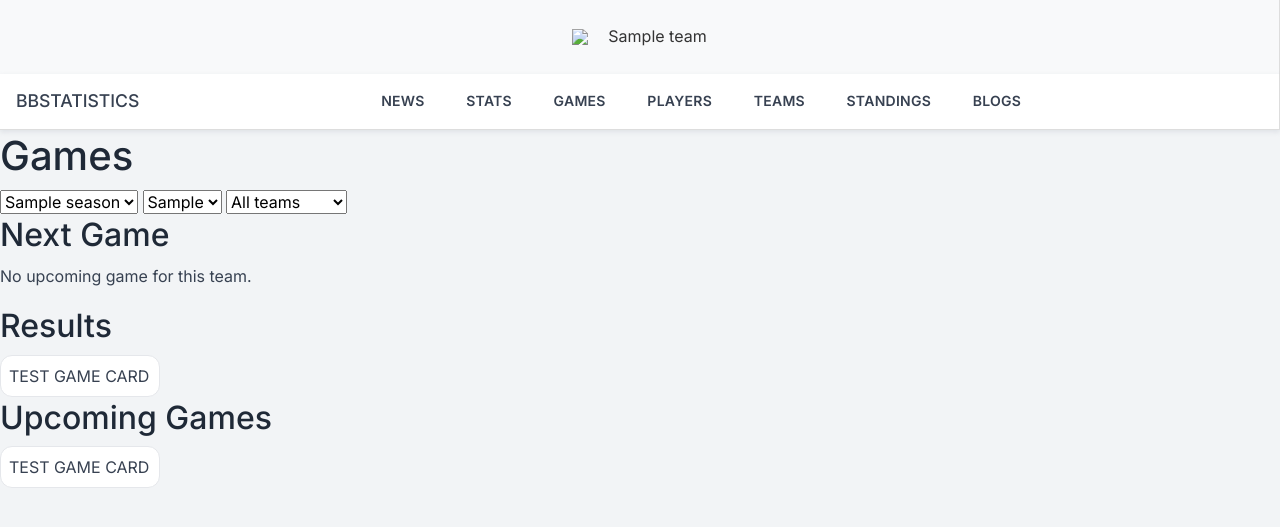
After one commit to dragoljubb/bbweb, a Flask app: template app/templates/games.html in a window 1280 px wide. The commit adds this page. Shown: the top 527 px of the page. Run offline with Flask 3, Linux system fonts and the light colour scheme; the template is opened without the code that fills it: most values are stand-ins (such as "Sample title", 1, 10 or a date in 2020).

Commit message:
20251218_0940

```diff
--- a/app/app.py
+++ b/app/app.py
@@ -1,7 +1,7 @@
 from flask import Flask, render_template, Blueprint, request
 from models import (get_current_round, get_upcoming_games,
                     get_home_news, get_teams, get_seasons,
-                    get_phases, get_rounds)#, get_all_games
+                    get_phases, get_rounds, get_clubsbycompcodeseason)#, get_all_games
 
 app = Flask(__name__)
 main_bp = Blueprint('main_bp', __name__)
@@ -44,7 +44,7 @@
     # -------------------------
     seasons = get_seasons(def_compcode)           # lista sezona za combo
     phases = get_phases(def_compcode)   # RS / PO / FF
-    teams = get_teams_by_compcode_season(def_compcode, season)  # lista timova za filter
+    teams = get_clubsbycompcodeseason(def_compcode, season)  # lista timova za filter
 
     # -------------------------
     # Određivanje režima
@@ -56,7 +56,7 @@
         if not selected_round:
             selected_round = current_round
 
-        games = get_upcoming_games(season, phase, selected_round)
+        games = get_upcoming_games(selected_round.round, season, def_compcode)
 
         return render_template(
             "games.html",
@@ -84,10 +84,10 @@
             phases=phases,
             teams=teams,
             selected_team=None,
-            rounds=rounds,
-            current_round=current_round,
+            #rounds=rounds,
+         #   current_round=current_round,
             selected_round=selected_round,
-            games=games,
+          #  games=games,
             teams_sidebar=teams_sidebar
         )
 
--- /dev/null
+++ b/app/templates/components/game_card.html
@@ -0,0 +1,3 @@
+<div class="game-card">
+    TEST GAME CARD
+</div>
--- a/app/templates/games.html
+++ b/app/templates/games.html
@@ -44,6 +44,7 @@
     {% endfor %}
 </div>
 
+
 <div class="round-games">
     {% if games %}
         {% for g in games %}
@@ -59,7 +60,7 @@
 <!-- ========================= -->
 <!-- TEAM VIEW -->
 <!-- ========================= -->
-<!--
+
 <section class="next-game">
     <h2>Next Game</h2>
     {% if next_game %}
@@ -92,5 +93,4 @@
 </section>
 
 {% endif %}
--->
 {% endblock %}
```
Also changed, not shown: app/models.py (+4 -5 lines).
